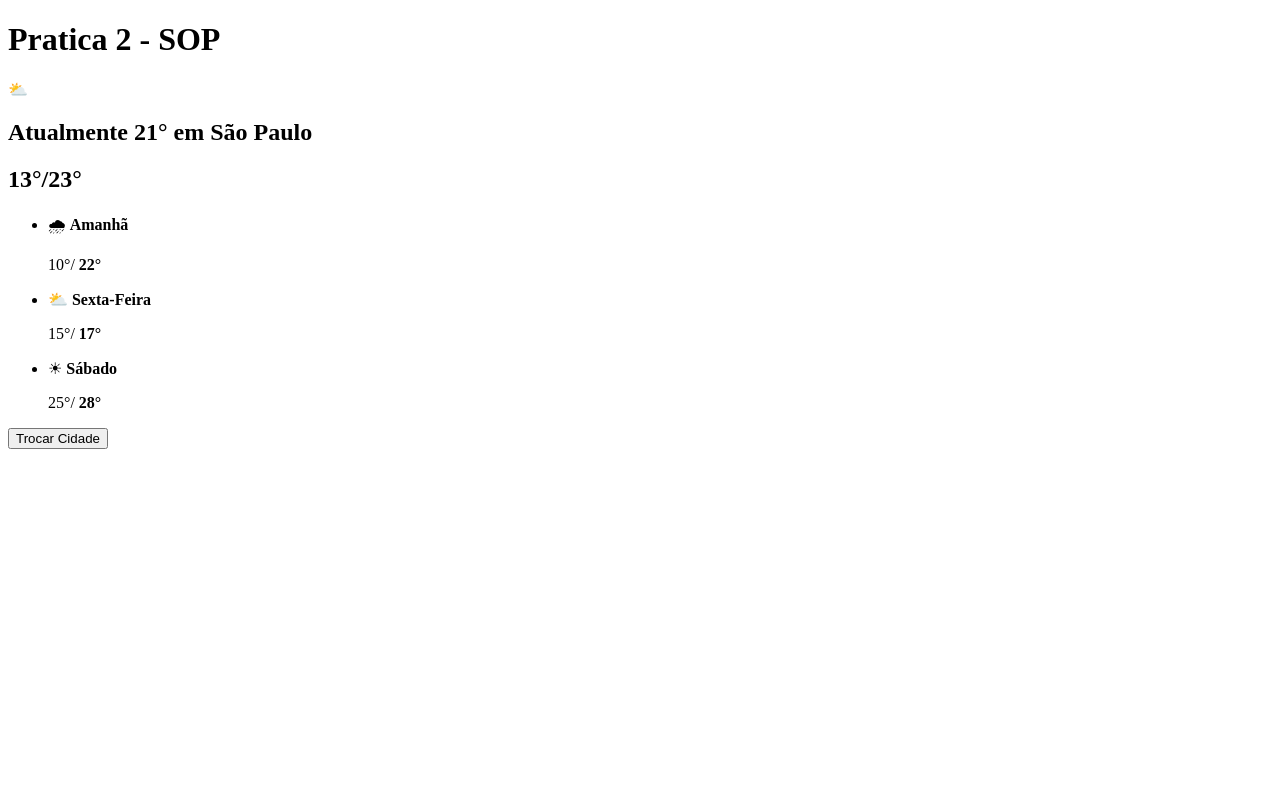
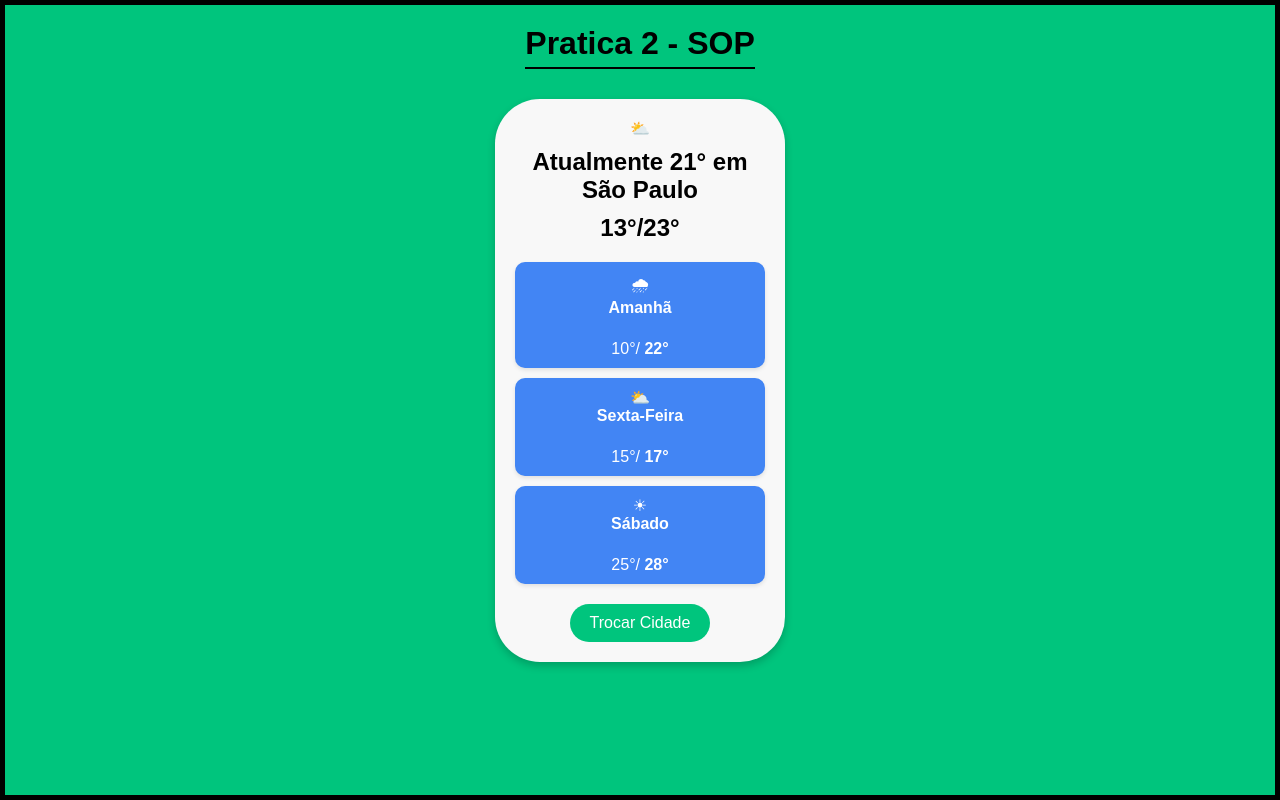
Before and after one commit to ManticCosine406/SOP_atv_Jgrp2, a plain HTML site: page index.html in a window 1280 px wide. Drawn offline with Linux system fonts and the light colour scheme.

Commit message:
Fazendo style.css

```diff
--- a/index.html
+++ b/index.html
@@ -4,6 +4,7 @@
     <meta charset="UTF-8">
     <meta name="viewport" content="width=device-width, initial-scale=1.0">
     <title>SOP_atv_Jgrp2</title>
+    <link rel="stylesheet" href="style.css">
 </head>
 <body>
     <header><h1>Pratica 2 - SOP</h1></header>
--- /dev/null
+++ b/style.css
@@ -0,0 +1,80 @@
+body {
+    background-color: #00C57D;
+    font-family: Arial, sans-serif;
+    margin: 0;
+    padding: 0;
+    display: flex;
+    flex-direction: column;
+    align-items: center;
+    border: 5px solid #000;
+    min-height: 100vh;
+    box-sizing: border-box;
+}
+
+header {
+    margin-top: 10px;
+    text-align: center;
+}
+
+header h1 {
+    border-bottom: 2px solid #000;
+    padding-bottom: 5px;
+    margin: 10px 0;
+}
+
+main {
+    background-color: #f8f8f8;
+    border-radius: 45px;
+    padding: 20px;
+    margin-top: 20px;
+    width: 250px;
+    text-align: center;
+    box-shadow: 0 4px 8px rgba(0,0,0,0.2);
+}
+
+main h2 {
+    margin: 10px 0;
+}
+
+ul {
+    list-style: none;
+    padding: 0;
+    margin: 20px 0;
+}
+
+li {
+    background-color: #4285f4;
+    color: white;
+    padding: 10px;
+    margin: 10px 0;
+    border-radius: 10px;
+    font-size: 16px;
+    box-shadow: 0 2px 4px rgba(0,0,0,0.1);
+    display: flex;
+    flex-direction: column;
+    align-items: center;
+}
+
+li p {
+    margin: 5px 0 0 0;
+}
+
+button {
+    background-color: #00C57D;
+    color: white;
+    border: none;
+    padding: 10px 20px;
+    border-radius: 20px;
+    cursor: pointer;
+    font-size: 16px;
+}
+
+button:hover {
+    background-color: #00A56C;
+}
+
+a {
+    color: black;
+    text-decoration: none;
+    font-weight: bold;
+}
```
